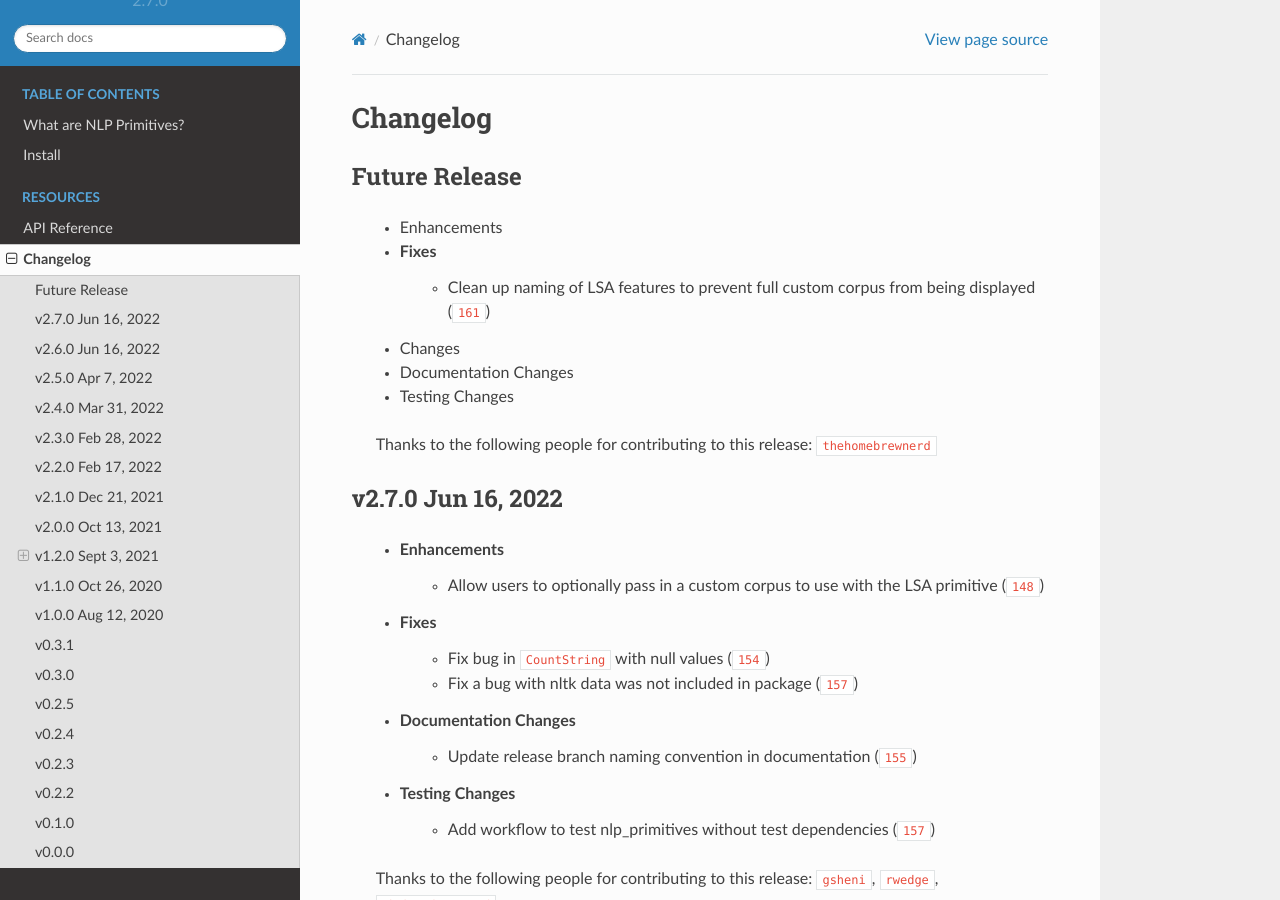
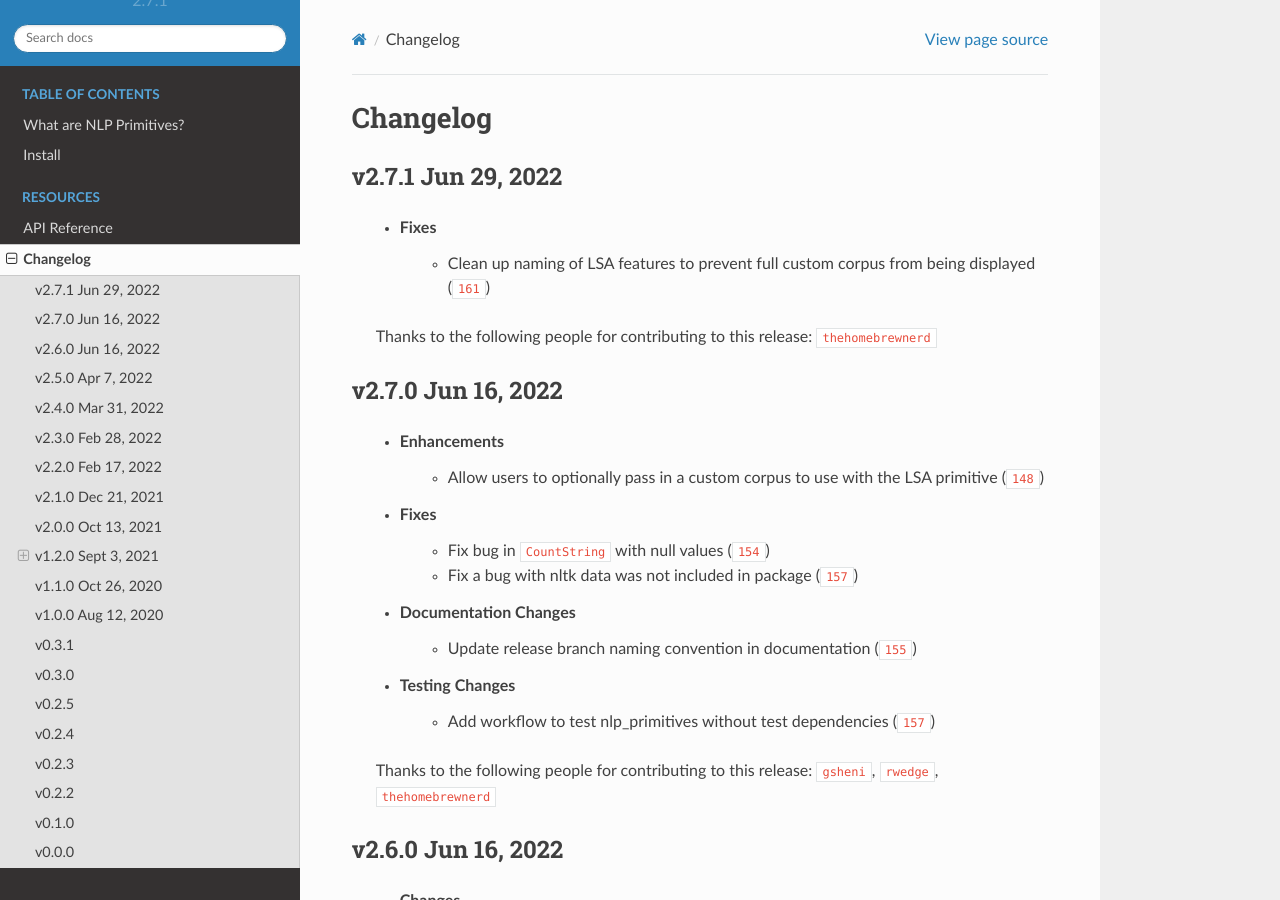
Before and after one commit to alteryx/nlp_primitives, a Sphinx documentation site: the page built from docs/source/changelog.rst, in a window 1280 px wide and 900 px high. Built offline with Sphinx 7.4.7 and the Read the Docs theme 2.0.0, drawn with Linux system fonts in a browser that asks for light colours; cross-references to code outside the pages are shown as plain code.

Commit message:
v2.7.1 (#162)

```diff
--- a/docs/source/changelog.rst
+++ b/docs/source/changelog.rst
@@ -2,14 +2,20 @@
 Changelog
 =========
 
-Future Release
-==============
+.. Future Release
+  ==============
     * Enhancements
     * Fixes
-        * Clean up naming of LSA features to prevent full custom corpus from being displayed (:pr:`161`)
     * Changes
     * Documentation Changes
     * Testing Changes
+
+.. Thanks to the following people for contributing to this release:
+
+v2.7.1 Jun 29, 2022
+===================
+    * Fixes
+        * Clean up naming of LSA features to prevent full custom corpus from being displayed (:pr:`161`)
 
     Thanks to the following people for contributing to this release:
     :user:`thehomebrewnerd`
--- a/nlp_primitives/version.py
+++ b/nlp_primitives/version.py
@@ -1 +1 @@
-__version__ = "2.7.0"
+__version__ = "2.7.1"
```
Also changed, not shown: 1 other file.
